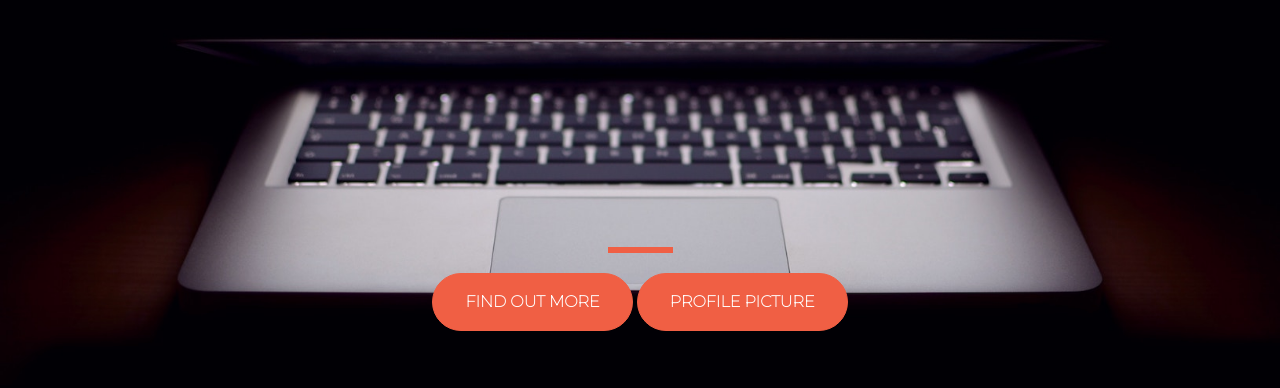
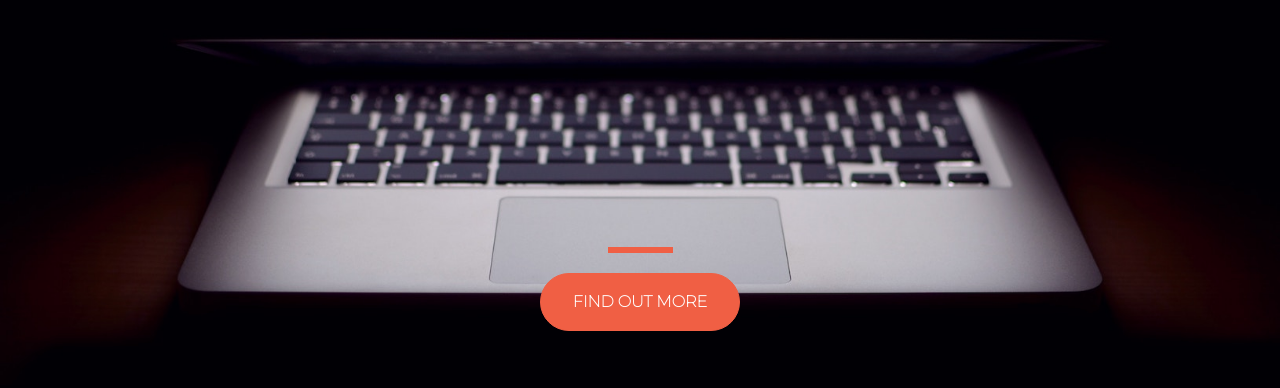
Before and after one commit to q-rault/q-rault.github.io, a plain HTML site: page index.html in a window 1280 px wide. Shown: the part 274-662 px from the top of the page. Drawn offline with nearby package versions, Linux system fonts and the light colour scheme.

Commit message:
html modified

```diff
--- a/index.html
+++ b/index.html
@@ -26,7 +26,6 @@
 				<hr>
 				<!-- <img src="/img/header.jpg"> -->
 				<a href="https://mailchi.mp/d0a8911d37da/easybrew-newsletter"><button type="button" class="btn btn-primary btn-xl text-uppercase">Find out more</button></a>
-				<a src=url("img/profile.jpg")><button type="button" class="btn btn-primary btn-xl text-uppercase">Profile picture</button></a>
 			</section>
 		</div>
 	</div>
```
